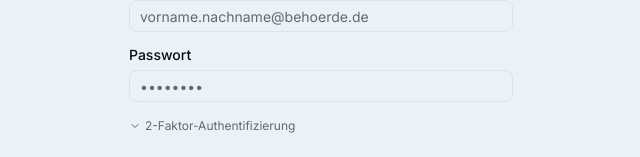
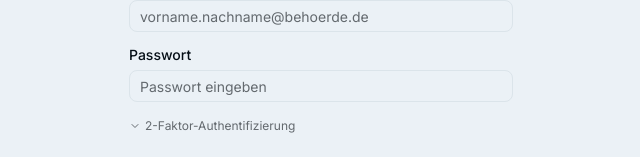
Before and after one commit to Beseco/trustello, a Next.js app: page /login in a window 1280 px wide. Shown: the part 340-497 px from the top of the page, without its empty margins (319-959 px from the left). Built offline with nearby package versions, Linux system fonts and the light colour scheme.

Commit message:
fix: Replace misleading dot placeholders in password fields with readable text

```diff
--- a/src/app/(auth)/login/LoginForm.tsx
+++ b/src/app/(auth)/login/LoginForm.tsx
@@ -103,7 +103,7 @@ export function LoginForm() {
                 <FormControl>
                   <Input
                     type="password"
-                    placeholder="••••••••"
+                    placeholder="Passwort eingeben"
                     autoComplete="current-password"
                     {...field}
                   />
--- a/src/app/portal/[slug]/login/CitizenLoginForm.tsx
+++ b/src/app/portal/[slug]/login/CitizenLoginForm.tsx
@@ -73,7 +73,7 @@ export function CitizenLoginForm({ slug }: Props) {
         <Input
           id="password"
           type="password"
-          placeholder="••••••••"
+          placeholder="Passwort eingeben"
           autoComplete="current-password"
           value={password}
           onChange={(e) => setPassword(e.target.value)}
--- a/src/app/portal/[slug]/profile/ChangePasswordForm.tsx
+++ b/src/app/portal/[slug]/profile/ChangePasswordForm.tsx
@@ -43,7 +43,7 @@ export function ChangePasswordForm() {
             type={showCurrent ? "text" : "password"}
             autoComplete="current-password"
             required
-            placeholder="••••••••••"
+            placeholder="Passwort eingeben"
           />
           <button
             type="button"
@@ -66,7 +66,7 @@ export function ChangePasswordForm() {
             type={showNew ? "text" : "password"}
             autoComplete="new-password"
             required
-            placeholder="••••••••••"
+            placeholder="Passwort eingeben"
           />
           <button
             type="button"
@@ -91,7 +91,7 @@ export function ChangePasswordForm() {
           type="password"
           autoComplete="new-password"
           required
-          placeholder="••••••••••"
+          placeholder="Passwort eingeben"
           className="mt-1"
         />
       </div>
--- a/src/app/portal/[slug]/profile/TotpCard.tsx
+++ b/src/app/portal/[slug]/profile/TotpCard.tsx
@@ -86,7 +86,7 @@ function DisableTotpForm({ onDisabled }: { onDisabled: () => void }) {
         <Input
           id="dis-pw"
           type="password"
-          placeholder="••••••••••"
+          placeholder="Passwort eingeben"
           value={password}
           onChange={(e) => setPassword(e.target.value)}
           className="mt-1"
@@ -225,7 +225,7 @@ function EnableTotpFlow({ onEnabled }: { onEnabled: () => void }) {
           <Input
             id="totp-pw"
             type="password"
-            placeholder="••••••••••"
+            placeholder="Passwort eingeben"
             value={password}
             onChange={(e) => setPassword(e.target.value)}
             className="mt-1"
--- a/src/app/postfach/login/page.tsx
+++ b/src/app/postfach/login/page.tsx
@@ -83,7 +83,7 @@ export default function PostfachLoginPage() {
                   autoComplete="current-password"
                   value={password}
                   onChange={(e) => setPassword(e.target.value)}
-                  placeholder="••••••••••"
+                  placeholder="Passwort eingeben"
                   required
                 />
                 <button
--- a/src/app/reseller/login/page.tsx
+++ b/src/app/reseller/login/page.tsx
@@ -97,7 +97,7 @@ export default function ResellerLoginPage() {
                   autoComplete="current-password"
                   value={password}
                   onChange={(e) => setPassword(e.target.value)}
-                  placeholder="••••••••••"
+                  placeholder="Passwort eingeben"
                   required
                 />
                 <button
```
